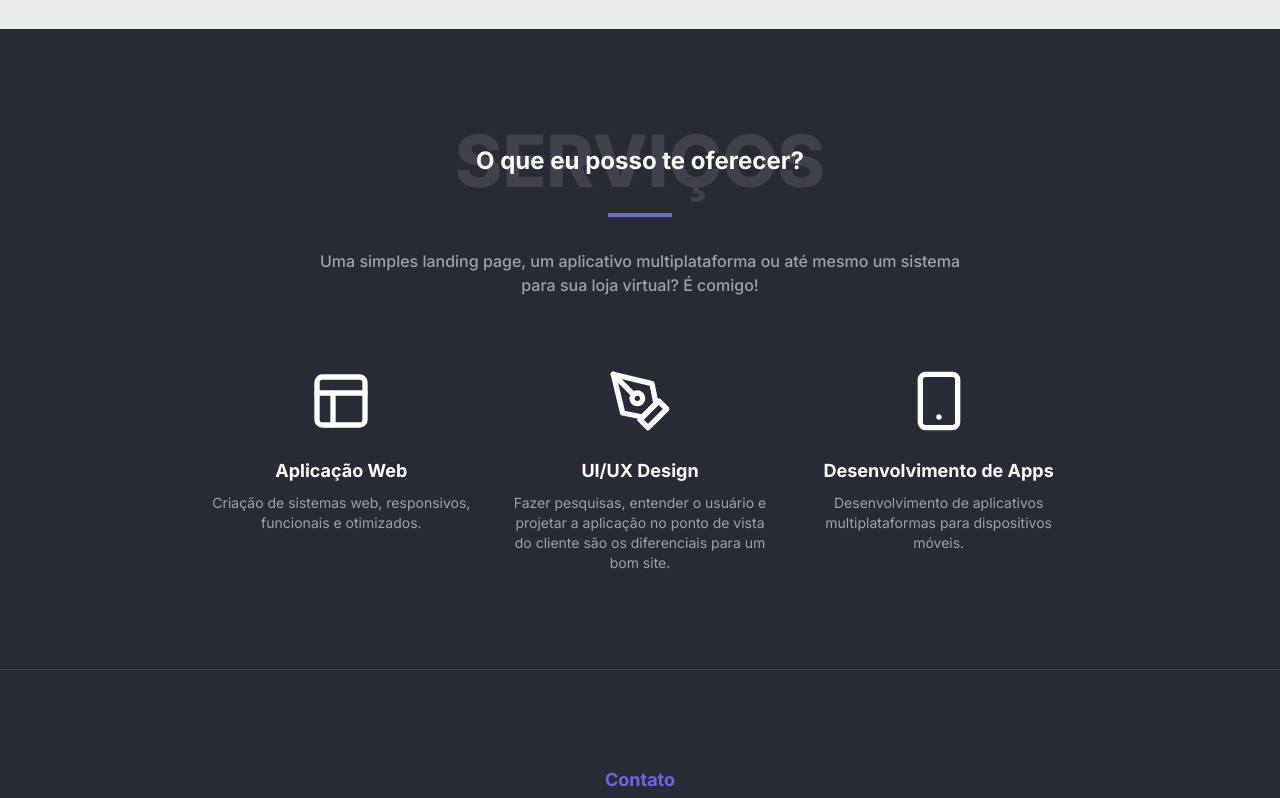
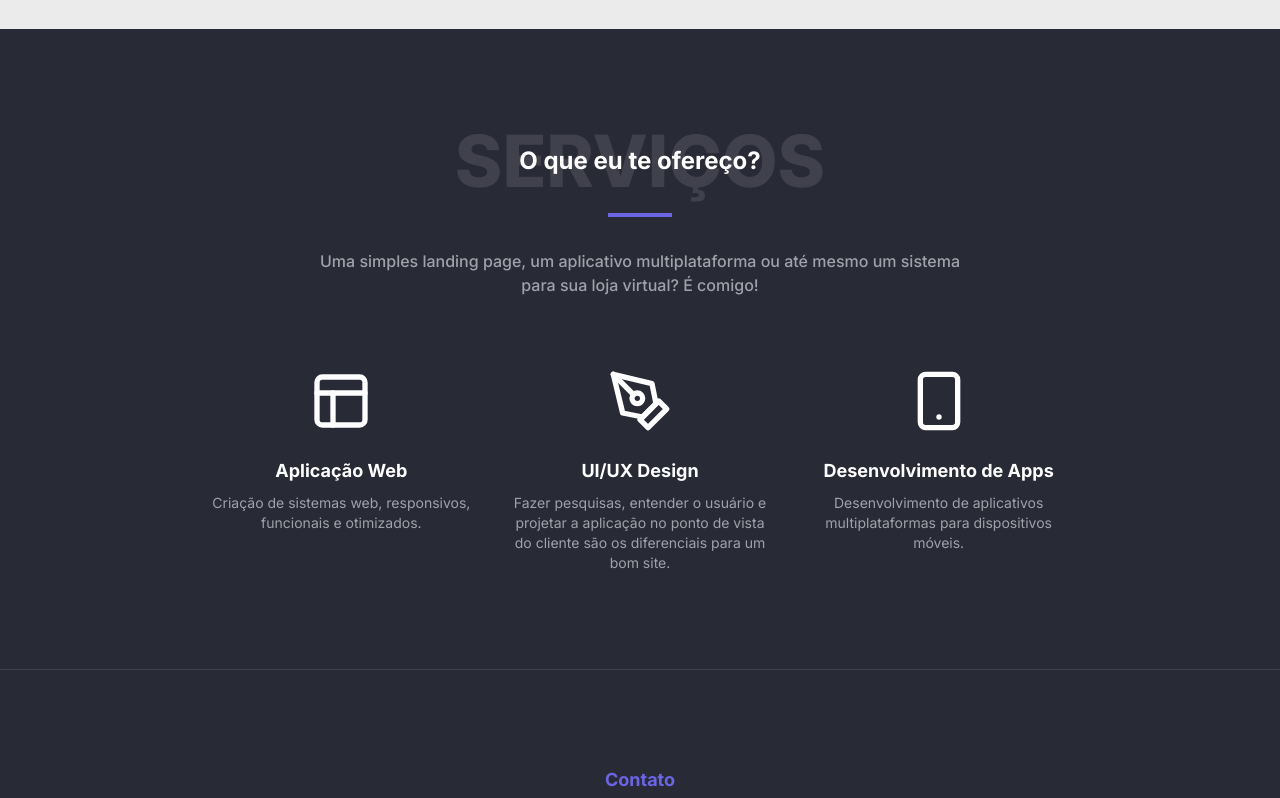
Before and after one commit to FranciscoZhou5/franciscozhou, a Next.js app: page / in a window 1280 px wide. Shown: the part 2540-3338 px from the top of the page. Built offline with nearby package versions, Linux system fonts and the light colour scheme.

Commit message:
style: add some padding and remove margins

```diff
--- a/src/app/layout.tsx
+++ b/src/app/layout.tsx
@@ -1,12 +1,16 @@
-import Header from "@/components/Header";
-
 import "../styles/globals.css";
 
 import { Inter } from "next/font/google";
 
 export const metadata = {
   title: "Francisco | Portfolio",
-  description: "Generated by create next app",
+  description:
+    "Desenvolvedor Front-end com experiência em Javascript, Typescript, React, Next.JS, TailwindCSS e UI/UX Design. Criação de sites e aplicativos otimizados, atraentes e responsivos.",
+  openGraph: {
+    title: "Francisco | Portfolio",
+    description: "Desenvolvedor Front-end e Designer UI/UX",
+    type: "website",
+  },
 };
 
 const inter = Inter({
@@ -18,11 +22,8 @@ const inter = Inter({
 
 export default function RootLayout({ children }: { children: React.ReactNode }) {
   return (
-    <html lang="pt-br" className={`${inter.variable} dark`} style={{ scrollBehavior: "smooth" }}>
-      <body>
-        {/* <Header /> */}
-        {children}
-      </body>
+    <html lang="pt-br" className={`${inter.variable}`} style={{ scrollBehavior: "smooth" }}>
+      <body>{children}</body>
     </html>
   );
 }
--- a/src/app/page.tsx
+++ b/src/app/page.tsx
@@ -1,5 +1,9 @@
 import Hero from "@/components/Hero";
 
 export default function Home() {
-  return <Hero />;
+  return (
+    <div id="app">
+      <Hero />
+    </div>
+  );
 }
--- /dev/null
+++ b/src/app/robots.ts
@@ -0,0 +1,10 @@
+import { MetadataRoute } from "next";
+
+export default function robots(): MetadataRoute.Robots {
+  return {
+    rules: {
+      userAgent: "*",
+      disallow: "",
+    },
+  };
+}
--- a/src/components/Header/index.tsx
+++ /dev/null
@@ -1,14 +0,0 @@
-"use client";
-
-import useTheme from "@/styles/useTheme";
-import { Sun, Moon } from "@phosphor-icons/react";
-
-export default function Header() {
-  return (
-    <header className="w-full fixed z-10 h-16 backdrop-blur bg-[#e6e6e6]/40">
-      <h2 className="font-medium"> FranYuu </h2>
-
-      <nav></nav>
-    </header>
-  );
-}
--- a/src/components/Hero/Contact.tsx
+++ b/src/components/Hero/Contact.tsx
@@ -1,9 +1,9 @@
 "use client";
 
-import { useForm, ValidationError } from "@formspree/react";
-import { ChangeEvent, FormEvent, useState } from "react";
+import { useForm } from "@formspree/react";
+import React, { ChangeEvent, useState } from "react";
 
-export default function Contact() {
+const Contact = React.forwardRef<HTMLElement>((props, ref) => {
   const [state, handleSubmit] = useForm("mrgwegww");
 
   const [inputs, setInputs] = useState({
@@ -21,7 +21,7 @@ export default function Contact() {
   }
 
   return (
-    <section className="py-24 bg-dark">
+    <section className="py-24 bg-dark" ref={ref}>
       <div className="w-full relative justify-center inline-flex pb-2">
         <div className="max-w-lg relative w-full text-center flex flex-col justify-center items-center h-full">
           <span className="text-primary font-bold text-lg">Contato</span>
@@ -98,4 +98,8 @@ export default function Contact() {
       </div>
     </section>
   );
-}
+});
+
+Contact.displayName = "Contact";
+
+export default Contact;
--- a/src/components/Hero/Footer.tsx
+++ b/src/components/Hero/Footer.tsx
@@ -4,11 +4,11 @@ import Link from "next/link";
 export default function Footer() {
   return (
     <footer className="bg-dark py-8">
-      <div className="max-w-2xl mx-auto text-center md:text-left px-6 flex items-center justify-between">
+      <div className="max-w-2xl mx-auto text-center md:text-left px-6 flex items-center justify-between flex-col gap-4 md:flex-row">
         <span className="text-gray text-sm">© Todos os Diretos Reservados - Francisco Zhou.</span>
 
         <div>
-          <Link href="" className="group">
+          <Link href="https://github.com/FranciscoZhou5/franciscozhou" className="group">
             <Github size={18} className="text-gray group-hover:text-white duration-200" />
           </Link>
         </div>
--- a/src/components/Hero/Intro.tsx
+++ b/src/components/Hero/Intro.tsx
@@ -88,31 +88,43 @@ linear-gradient(45deg, #535beb, #4c0bae)`,
 
 interface IIntroProps {
   aboutMeRef: RefObject<HTMLElement>;
+  contactRef: RefObject<HTMLElement>;
 }
 
-export default function Intro({ aboutMeRef }: IIntroProps) {
+export default function Intro({ aboutMeRef, contactRef }: IIntroProps) {
   return (
     <section className="flex items-center h-screen relative" style={bg}>
       <div className="relative items-center w-full gap-12 p-8 mx-auto lg:inline-flex lg:p-20 max-w-7xl rounded-3xl">
         <div className="max-w-xl mx-auto text-center">
           <div>
             <span className="inline-flex items-center">
-              <span className="px-6 py-2 text-base font-bold text-white rounded-lg bg-white/10">Francisco Zhou</span>
+              <span className="px-6 py-2 text-base font-bold text-white rounded-lg bg-white/10">
+                Francisco Zhou
+              </span>
             </span>
-            <p className="mt-8 text-6xl font-extrabold tracking-tight text-white">Design & Develop</p>
+            <p className="mt-8 text-6xl font-extrabold tracking-tight text-white">
+              Design & Develop
+            </p>
 
             <p className="max-w-xl mt-4 text-lg lg:text-xl text-slate-200">
               Design refinado e desenvolvimento frontend de alto nível, em perfeita harmonia.
             </p>
           </div>
           <div className="flex flex-col justify-center gap-3 mt-10 sm:flex-row">
-            <button className="duration-200 bg-white/20 border-2 hover:border-indigo-700/40 border-white/30 flex-none font-medium inline-flex justify-center lg:ml-4 outline-2 outline-offset-2 px-6 py-2.5 relative rounded-xl text-white">
+            <button
+              onClick={() =>
+                contactRef.current?.scrollIntoView({ behavior: "smooth", block: "center" })
+              }
+              className="duration-200 bg-white/20 border-2 hover:border-indigo-700/40 border-white/30 flex-none font-medium inline-flex justify-center lg:ml-4 outline-2 outline-offset-2 px-6 py-2.5 relative rounded-xl text-white"
+            >
               <span className="text-white">Entrar em contato</span>
             </button>
 
             <div className="inline-flex">
               <button
-                onClick={() => aboutMeRef.current?.scrollIntoView({ behavior: "smooth", block: "center" })}
+                onClick={() =>
+                  aboutMeRef.current?.scrollIntoView({ behavior: "smooth", block: "center" })
+                }
                 className="active:bg-slate-600 w-full duration-200 active:text-white/80 before:transition-colors bg-white flex-none font-medium hover:bg-indigo-900 hover:text-white inline-flex justify-center items-center lg:ml-4 outline-2 outline-offset-2 px-6 py-2.5 relative rounded-xl text-indigo-500"
               >
                 Saiba mais
--- a/src/components/Hero/MyServices.tsx
+++ b/src/components/Hero/MyServices.tsx
@@ -2,7 +2,11 @@ import { Globe, Layout, PenTool, Smartphone } from "lucide-react";
 
 export default function MyServices() {
   const services = [
-    { title: "Aplicação Web", description: "Criação de sistemas web, responsivos, funcionais e otimizados.", Icon: Layout },
+    {
+      title: "Aplicação Web",
+      description: "Criação de sistemas web, responsivos, funcionais e otimizados.",
+      Icon: Layout,
+    },
     {
       title: "UI/UX Design",
       description:
@@ -18,16 +22,21 @@ export default function MyServices() {
 
   return (
     <section className="py-24 bg-[#282a36]">
-      <div className="w-full relative items-center inline-flex flex-col pb-2 space-y-4">
+      <div className="w-full relative items-center inline-flex flex-col pb-2 space-y-4 px-4">
         <div className="max-w-lg relative w-full text-center flex justify-center items-center h-full">
-          <h2 className="w-full text-[56px] md:text-7xl font-extrabold opacity-20 uppercase -z-0 select-none text-gray">SERVIÇOS</h2>
-          <span className="text-lg md:text-2xl absolute font-bold text-white"> O que eu posso te oferecer? </span>
+          <h2 className="w-full text-[56px] md:text-7xl font-extrabold opacity-20 uppercase -z-0 select-none text-gray">
+            SERVIÇOS
+          </h2>
+          <span className="text-lg md:text-2xl absolute font-bold text-white">
+            O que eu te ofereço?
+          </span>
         </div>
 
         <div className="h-1 w-16 bg-primary mx-auto"></div>
 
         <p className="text-gray font-medium text-center text-sm md:text-base max-w-2xl mx-auto pt-4">
-          Uma simples landing page, um aplicativo multiplataforma ou até mesmo um sistema para sua loja virtual? É comigo!
+          Uma simples landing page, um aplicativo multiplataforma ou até mesmo um sistema para sua
+          loja virtual? É comigo!
         </p>
       </div>
 
--- a/src/components/Hero/index.tsx
+++ b/src/components/Hero/index.tsx
@@ -11,10 +11,11 @@ import Footer from "./Footer";
 
 export default function Hero() {
   const aboutMeRef = useRef<HTMLElement>(null);
+  const contactRef = useRef<HTMLElement>(null);
 
   return (
     <>
-      <Intro aboutMeRef={aboutMeRef} />
+      <Intro aboutMeRef={aboutMeRef} contactRef={contactRef} />
 
       <AboutMe ref={aboutMeRef} />
 
@@ -24,7 +25,7 @@ export default function Hero() {
 
       <div className="w-full h-[1px] bg-[#3e3f4a]"></div>
 
-      <Contact />
+      <Contact ref={contactRef} />
 
       <Footer />
     </>
```
Also changed, not shown: public/js.png (deleted).
